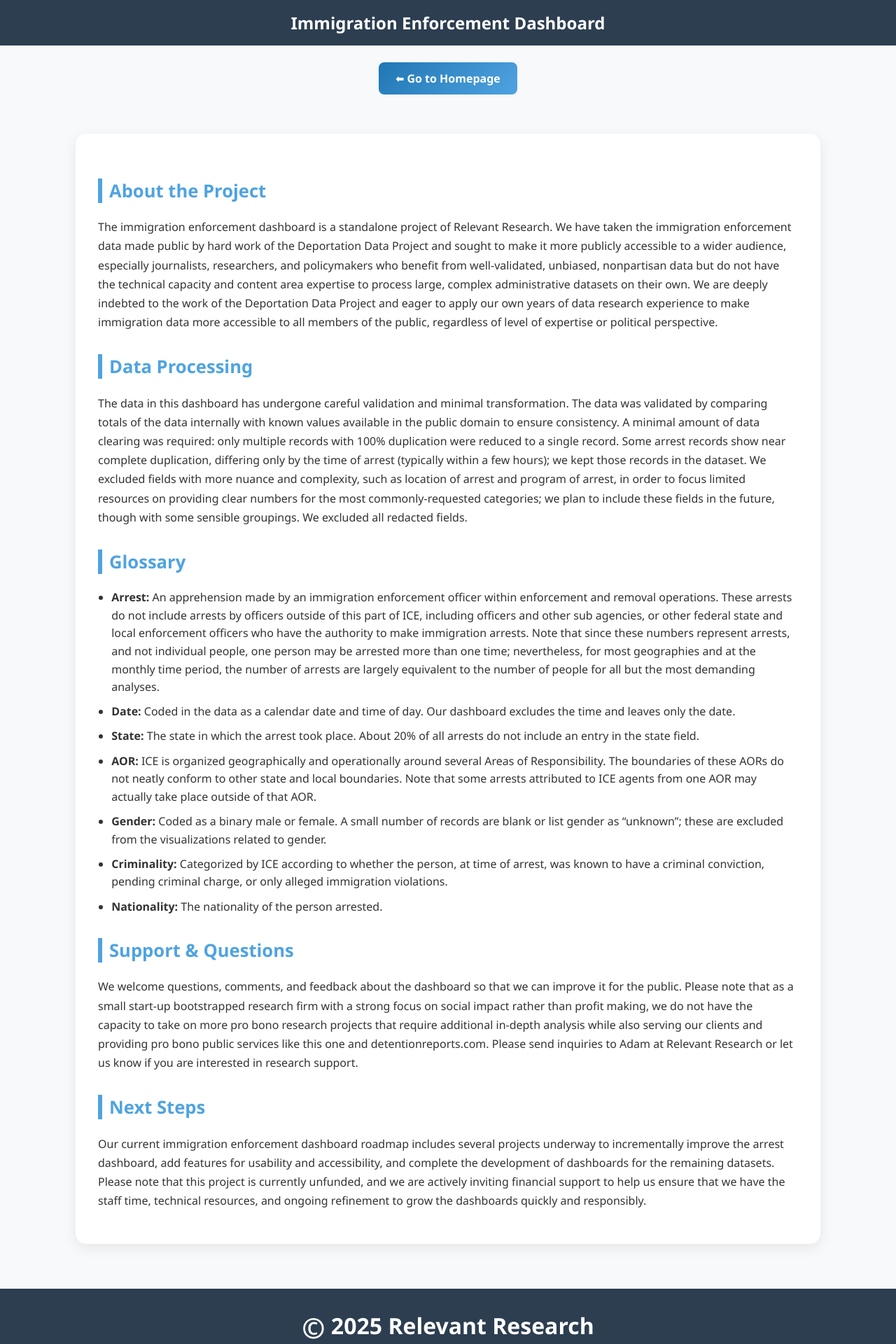
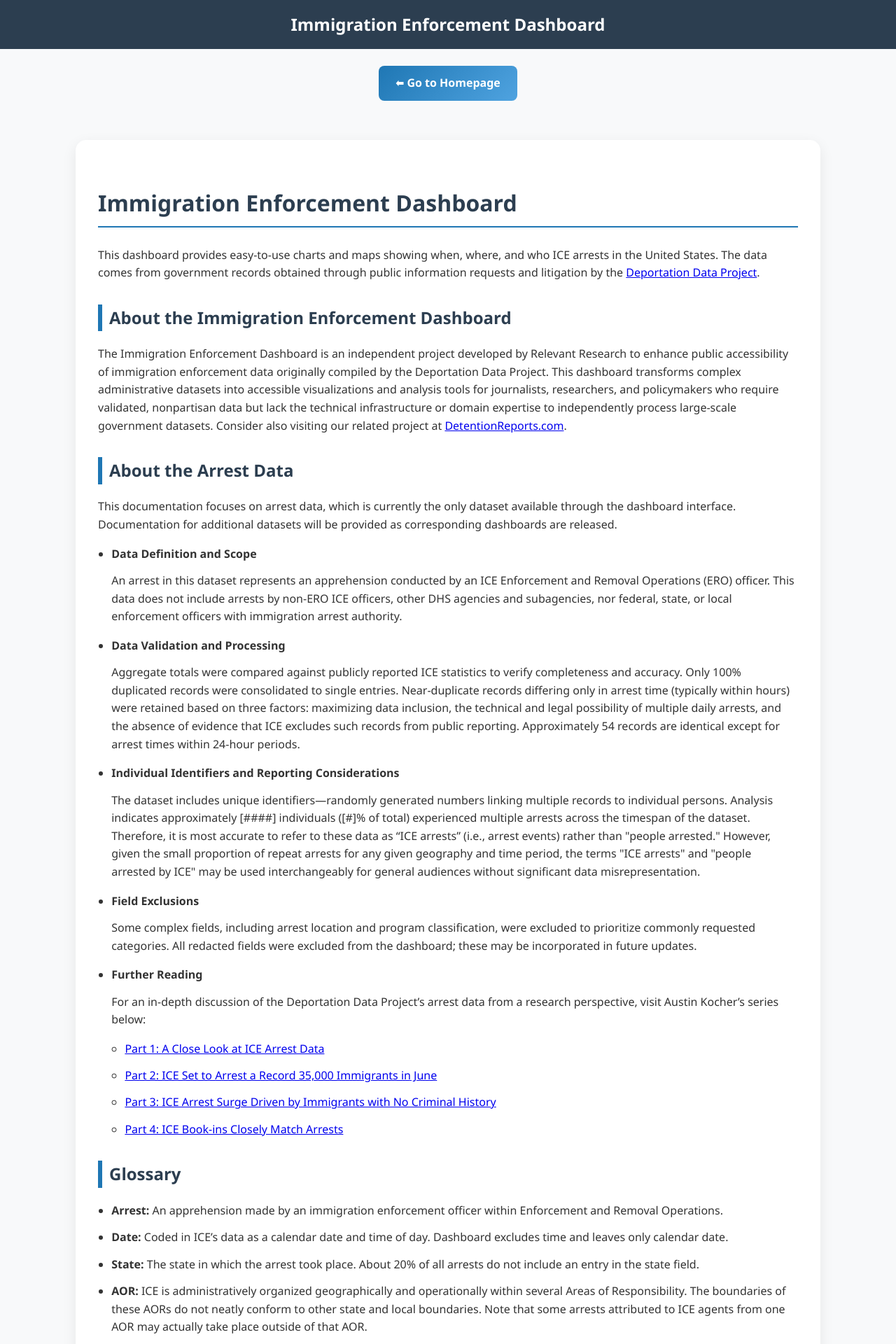
Before and after one commit to RelevantResearch/EnforcementDashboard, a Django app: page /documentation/ in a window 1280 px wide. Shown: the top 1920 px of the page at 70% size. Run offline with Django 5.2, Linux system fonts and the light colour scheme.

Commit message:
all files added

```diff
--- a/arrestdashboard/templates/arrestdashboard/documentation.html
+++ b/arrestdashboard/templates/arrestdashboard/documentation.html
@@ -11,6 +11,7 @@
       padding: 0;
       background-color: #f8f9fa;
       color: #333;
+      line-height: 1.6;
     }
 
     header {
@@ -55,27 +56,33 @@
       box-shadow: 0 6px 20px rgba(0, 0, 0, 0.08);
     }
 
+    #start-here h1, #start-here h2, #start-here h3 {
+      color: #2c3e50;
+      margin-top: 2rem;
+    }
+
+    #start-here h1 {
+      font-size: 2rem;
+      border-bottom: 2px solid #1F77B4;
+      padding-bottom: 0.5rem;
+    }
+
     #start-here h2 {
-      margin-top: 2rem;
-      font-size: 1.6rem;
-      color: #4FA3E0;
-      border-left: 6px solid #4FA3E0;
+      font-size: 1.5rem;
+      border-left: 6px solid #1F77B4;
       padding-left: 10px;
     }
 
-    #start-here p {
-      line-height: 1.7;
+    #start-here p, #start-here ul, #start-here li {
       margin-top: 0.8rem;
     }
 
     #start-here ul {
-      margin-top: 1rem;
       padding-left: 1.2rem;
     }
 
     #start-here ul li {
       margin-bottom: 0.6rem;
-      line-height: 1.6;
     }
   </style>
 </head>
@@ -92,67 +99,106 @@
 
   <!-- Start Here Section -->
   <section id="start-here">
-    <h2>About the Project</h2>
+    <h1>Immigration Enforcement Dashboard</h1>
     <p>
-      The immigration enforcement dashboard is a standalone project of Relevant Research.
-      We have taken the immigration enforcement data made public by hard work of the Deportation Data Project
-      and sought to make it more publicly accessible to a wider audience, especially journalists, researchers,
-      and policymakers who benefit from well-validated, unbiased, nonpartisan data but do not have the technical
-      capacity and content area expertise to process large, complex administrative datasets on their own.
-      We are deeply indebted to the work of the Deportation Data Project and eager to apply our own years
-      of data research experience to make immigration data more accessible to all members of the public,
-      regardless of level of expertise or political perspective.
+      This dashboard provides easy-to-use charts and maps showing when, where, and who ICE arrests in the United States.
+      The data comes from government records obtained through public information requests and litigation by the
+      <a href="https://deportationdata.org/" target="_blank">Deportation Data Project</a>.
     </p>
 
-    <h2>Data Processing</h2>
+    <h2>About the Immigration Enforcement Dashboard</h2>
     <p>
-      The data in this dashboard has undergone careful validation and minimal transformation.
-      The data was validated by comparing totals of the data internally with known values available
-      in the public domain to ensure consistency. A minimal amount of data clearing was required:
-      only multiple records with 100% duplication were reduced to a single record. Some arrest records
-      show near complete duplication, differing only by the time of arrest (typically within a few hours);
-      we kept those records in the dataset. We excluded fields with more nuance and complexity, such as
-      location of arrest and program of arrest, in order to focus limited resources on providing clear
-      numbers for the most commonly-requested categories; we plan to include these fields in the future,
-      though with some sensible groupings. We excluded all redacted fields.
+      The Immigration Enforcement Dashboard is an independent project developed by Relevant Research to enhance public accessibility of immigration enforcement data originally compiled by the Deportation Data Project.
+      This dashboard transforms complex administrative datasets into accessible visualizations and analysis tools for journalists, researchers, and policymakers who require validated, nonpartisan data but lack the technical infrastructure or domain expertise to independently process large-scale government datasets.
+      Consider also visiting our related project at <a href="https://detentionreports.com" target="_blank">DetentionReports.com</a>.
     </p>
+
+    <h2>About the Arrest Data</h2>
+    <p>
+      This documentation focuses on arrest data, which is currently the only dataset available through the dashboard interface. Documentation for additional datasets will be provided as corresponding dashboards are released.
+    </p>
+    <ul>
+      <li><strong>Data Definition and Scope</strong>
+        <p>
+          An arrest in this dataset represents an apprehension conducted by an ICE Enforcement and Removal Operations (ERO) officer.
+          This data does not include arrests by non-ERO ICE officers, other DHS agencies and subagencies, nor federal, state, or local enforcement officers with immigration arrest authority.
+        </p>
+      </li>
+
+      <li><strong>Data Validation and Processing</strong>
+        <p>
+          Aggregate totals were compared against publicly reported ICE statistics to verify completeness and accuracy. Only 100% duplicated records were consolidated to single entries. Near-duplicate records differing only in arrest time (typically within hours) were retained based on three factors: maximizing data inclusion, the technical and legal possibility of multiple daily arrests, and the absence of evidence that ICE excludes such records from public reporting. Approximately 54 records are identical except for arrest times within 24-hour periods.
+        </p>
+      </li>
+
+      <li><strong>Individual Identifiers and Reporting Considerations</strong>
+        <p>
+          The dataset includes unique identifiers—randomly generated numbers linking multiple records to individual persons. Analysis indicates approximately [####] individuals ([#]% of total) experienced multiple arrests across the timespan of the dataset. Therefore, it is most accurate to refer to these data as “ICE arrests” (i.e., arrest events) rather than "people arrested." However, given the small proportion of repeat arrests for any given geography and time period, the terms "ICE arrests" and "people arrested by ICE" may be used interchangeably for general audiences without significant data misrepresentation.
+        </p>
+      </li>
+
+      <li><strong>Field Exclusions</strong>
+        <p>
+          Some complex fields, including arrest location and program classification, were excluded to prioritize commonly requested categories. All redacted fields were excluded from the dashboard; these may be incorporated in future updates.
+        </p>
+      </li>
+
+      <li><strong>Further Reading</strong>
+        <p>
+          For an in-depth discussion of the Deportation Data Project’s arrest data from a research perspective, visit Austin Kocher’s series below:
+          <ul>
+            <li><a href="https://austinkocher.substack.com/p/a-close-look-at-ice-arrest-data-from" target="_blank">Part 1: A Close Look at ICE Arrest Data</a></li>
+            <li><a href="https://austinkocher.substack.com/p/ice-set-to-arrest-a-record-35000" target="_blank">Part 2: ICE Set to Arrest a Record 35,000 Immigrants in June</a></li>
+            <li><a href="https://austinkocher.substack.com/p/ice-arrest-surge-in-may-and-june" target="_blank">Part 3: ICE Arrest Surge Driven by Immigrants with No Criminal History</a></li>
+            <li><a href="https://austinkocher.substack.com/p/ice-book-ins-closely-match-immigration" target="_blank">Part 4: ICE Book-ins Closely Match Arrests</a></li>
+          </ul>
+        </p>
+      </li>
+    </ul>
+
 
     <h2>Glossary</h2>
     <ul>
-      <li><strong>Arrest:</strong> An apprehension made by an immigration enforcement officer within enforcement and removal operations. These arrests do not include arrests by officers outside of this part of ICE, including officers and other sub agencies, or other federal state and local enforcement officers who have the authority to make immigration arrests. Note that since these numbers represent arrests, and not individual people, one person may be arrested more than one time; nevertheless, for most geographies and at the monthly time period, the number of arrests are largely equivalent to the number of people for all but the most demanding analyses.</li>
-      <li><strong>Date:</strong> Coded in the data as a calendar date and time of day. Our dashboard excludes the time and leaves only the date.</li>
+      <li><strong>Arrest:</strong> An apprehension made by an immigration enforcement officer within Enforcement and Removal Operations. </li>
+      <li><strong>Date:</strong> Coded in ICE’s data as a calendar date and time of day. Dashboard excludes time and leaves only calendar date.</li>
       <li><strong>State:</strong> The state in which the arrest took place. About 20% of all arrests do not include an entry in the state field.</li>
-      <li><strong>AOR:</strong> ICE is organized geographically and operationally around several Areas of Responsibility. The boundaries of these AORs do not neatly conform to other state and local boundaries. Note that some arrests attributed to ICE agents from one AOR may actually take place outside of that AOR.</li>
-      <li><strong>Gender:</strong> Coded as a binary male or female. A small number of records are blank or list gender as “unknown”; these are excluded from the visualizations related to gender.</li>
-      <li><strong>Criminality:</strong> Categorized by ICE according to whether the person, at time of arrest, was known to have a criminal conviction, pending criminal charge, or only alleged immigration violations.</li>
-      <li><strong>Nationality:</strong> The nationality of the person arrested.</li>
+      <li><strong>AOR:</strong> ICE is administratively organized geographically and operationally within several Areas of Responsibility. The boundaries of these AORs do not neatly conform to other state and local boundaries. Note that some arrests attributed to ICE agents from one AOR may actually take place outside of that AOR.</li>
+      <li><strong>Gender:</strong> Coded as binary male or female. A small number of records are blank or list gender as “unknown”; these are excluded from the visualizations related to gender.</li>
+      <li><strong>Criminal History:</strong>  Categorized by ICE according to whether the person, at time of arrest, was known to have a criminal conviction, pending criminal charge, or alleged immigration violations (i.e., “other immigration violator”). Coded in ICE’s data as “Apprehension Criminality.”</li>
+      <li><strong>Citizenship:</strong> The citizenship of the person arrested. Coded as “Citizenship Country” in ICE’s data. Note that a person’s citizenship, nationality, and country of birth may not be identical.</li>
     </ul>
 
-    <h2>Support &amp; Questions</h2>
+    <h2>Dashboard Elements</h2>
+    <ul>
+      <li><strong>Total Arrests:</strong> Displays the complete count of arrest records in the dataset and the temporal range from earliest to latest recorded date. </li>
+      <li><strong>Filtering Options:</strong> Filter selections apply across all dashboard visualizations and summary statistics.</li>
+      <li><strong>Monthly Arrests (Bar Graph):</strong> Displays arrest totals by month according to active filters.</li>
+      <li><strong>Monthly Arrests (Line Graph):</strong> Presents monthly arrest trends with better ability to compare totals when composition (gender or criminal history) are displayed.</li>
+      <li><strong>Arrest Map:</strong> Geographic visualization based on the state field in source data. Excludes records with missing state entries (approximately 20% of total) and arrests occurring outside the 50 U.S. states (e.g., territories, international locations).</li>
+      <li><strong>Arrests by AOR:</strong> Shows arrest totals attributed to each ICE Area of Responsibility. AORs function as administrative divisions rather than strict jurisdictional boundaries; arrests may be attributed to AORs other than where they geographically occurred. AOR boundaries do not correspond neatly to state or local jurisdictional boundaries.</li>
+      <li><strong>Interactive Features:</strong> Bar charts and line graphs support user interaction: click-and-drag functionality enables temporal zooming, legend element selection isolates specific variables, and double-clicking resets visualizations to default view.</li>
+    </ul>
+
+    <h2>Support & Questions</h2>
     <p>
-      We welcome questions, comments, and feedback about the dashboard so that we can improve it for the public.
-      Please note that as a small start-up bootstrapped research firm with a strong focus on social impact rather than profit making,
-      we do not have the capacity to take on more pro bono research projects that require additional in-depth analysis
-      while also serving our clients and providing pro bono public services like this one and detentionreports.com.
-      Please send inquiries to Adam at Relevant Research or let us know if you are interested in research support.
+      We welcome user feedback, technical questions, and suggestions for dashboard improvements. Please note that Relevant Research operates with limited capacity and cannot accommodate requests for additional pro bono research or in-depth data analysis for individuals while also maintaining and improving this public dashboard for the entire public.<br>
+      For technical support or inquiries, contact <a href="mailto:adam@relevant-research.com">Adam at Relevant Research</a>.
     </p>
 
     <h2>Next Steps</h2>
-    <p>
-      Our current immigration enforcement dashboard roadmap includes several projects underway to incrementally improve the arrest dashboard,
-      add features for usability and accessibility, and complete the development of dashboards for the remaining datasets.
-      Please note that this project is currently unfunded, and we are actively inviting financial support to help us ensure that
-      we have the staff time, technical resources, and ongoing refinement to grow the dashboards quickly and responsibly.
-    </p>
+    <ul>
+      <li><strong>Current Development:</strong> We are actively maintaining and developing this dashboard, with updates to include incremental improvements to the arrest data interface, enhanced usability and accessibility features, and expansion to additional datasets from the source immigration enforcement data.</li>
+      <li><strong>Planned Features:</strong> Future releases will include dashboards for remaining datasets in the immigration enforcement data collection, improved data export functionality, a Spanish language option, and interface refinements based on user feedback.</li>
+      <li><strong>Timeline and Resources:</strong> Development timeline depends on available resources and funding. The project currently operates without dedicated funding, which affects the pace of feature development and dataset expansion. If you are interested in supporting the project, please let us know.</li>
+    </ul>
   </section>
 
   <!-- Footer -->
   <footer style="background: #2c3e50; color: #fff; text-align: center; padding: 2rem; margin-top: 4rem;">
-        <p style="font-size: 2rem; font-weight: bold; margin: 0; line-height: 1.2;">
-            <span style="font-size: 2.5rem; vertical-align: middle;">©</span>
+        <p style="font-size: 1rem; font-weight: bold; margin: 0; line-height: 1.2;">
+            <span style="font-size: 1rem; vertical-align: middle;">©</span>
             <span><a href="https://relevant-research.com" target="_blank" rel="noopener noreferrer" style="color:white; text-decoration: none;"> 2025 Relevant Research</a></span>
         </p>
-        <!-- <p><a href="{% url 'home' %}">Back to Top</a></p> -->
     </footer>
 </body>
 </html>
--- a/arrestdashboard/views.py
+++ b/arrestdashboard/views.py
@@ -133,7 +133,8 @@
                 plot_bgcolor='rgba(173, 216, 230, 0.15)',   # very light transparent blue
                 paper_bgcolor='rgba(173, 216, 230, 0.2)',
                 legend=dict(x=0.05,y=1,bgcolor='rgba(173,216,230,0.2)'),
-                margin=dict(l=40, r=40, t=80, b=40)
+                height=500,
+                margin=dict(l=20, r=20, t=40, b=20)
             )
             comp_df['bar_label'] = comp_df['count'].apply(lambda x: f"{x:,}")
             comp_df['percent_str'] = comp_df['percent'].apply(lambda x: f"{x:.1f}%")
@@ -175,13 +176,14 @@
                 legend=dict(x=0.05,y=1,bgcolor='rgba(173,216,230,0.2)'),
                 uniformtext_minsize=10,
                 uniformtext_mode='hide',
-                # height = 800,
+                height = 500,
                 plot_bgcolor='rgba(173, 216, 230, 0.15)',   # very light transparent blue
-                paper_bgcolor='rgba(173, 216, 230, 0.2)'   # even lighter for paper
+                paper_bgcolor='rgba(173, 216, 230, 0.2)',
+                margin=dict(l=20, r=20, t=40, b=20)   # even lighter for paper
 
             )
 ############################  Criminality Composition ##################################
-    elif selected_composition == "Criminality":
+    elif selected_composition == "Criminal History":
         comp_qs = qs.values('apprehension_criminality') \
                     .annotate(month=TruncMonth('apprehension_date')) \
                     .values('month', 'apprehension_criminality') \
@@ -210,7 +212,7 @@
                 markers=False,
                 category_orders={'apprehension_criminality':['1 Convicted Criminal','2 Pending Criminal Charges','3 Other Immigration Violator']},
                 labels={'month':'Year-Month','count':'Number of arrests','apprehension_criminality':'Criminality','percent':'% per month'},
-                title=f"Monthly Arrests by Criminality ({selected_state})",
+                title=f"Monthly Arrests by Criminal History ({selected_state})",
                 line_shape='spline'  # smooth line
             )
 
@@ -232,7 +234,8 @@
                 plot_bgcolor='rgba(173, 216, 230, 0.15)',   # very light transparent blue
                 paper_bgcolor='rgba(173, 216, 230, 0.2)',
                 legend=dict(x=0.05,y=1,bgcolor='rgba(173,216,230,0.2)'),
-                margin=dict(l=40, r=40, t=80, b=40)
+                height=500,
+                margin=dict(l=20, r=20, t=40, b=20)
             )
             # Bar chart with hover showing count + percentage
             fig_bar_month = px.bar(
@@ -252,7 +255,7 @@
                 },
                 category_orders={'apprehension_criminality':['1 Convicted Criminal','2 Pending Criminal Charges','3 Other Immigration Violator']},
                 labels={'month':'Year-Month','count':'Number of arrests','apprehension_criminality':'Criminality','percent_str':'% of monthly total'},
-                title=f"Monthly Arrests by Criminality ({selected_state})"
+                title=f"Monthly Arrests by Criminal History ({selected_state})"
             )
             fig_bar_month.update_layout(barmode='stack',
                                         xaxis=dict(
@@ -266,9 +269,10 @@
                                         legend=dict(x=0.05,y=1,bgcolor='rgba(173,216,230,0.2)'),
                                         uniformtext_minsize=10,
                                         uniformtext_mode='hide',
-                                        # height = 800,
+                                        height = 500,
                                         plot_bgcolor='rgba(173, 216, 230, 0.15)',   # very light transparent blue
-                                        paper_bgcolor='rgba(173, 216, 230, 0.2)'
+                                        paper_bgcolor='rgba(173, 216, 230, 0.2)',
+                                        margin=dict(l=20, r=20, t=40, b=20)
                                         )
 
     else:
@@ -286,7 +290,7 @@
         if not monthly_counts.empty:
             fig_line = px.line(monthly_counts, x='month', y='count', markers=False,color_discrete_sequence=['#4FA3E0'],
                                labels={'month':'Year-Month','count':'Number of arrests'},
-                            title=f"Monthly Arrests Over Time ({selected_state})")
+                            title=f"Monthly Arrests Line Graph ({selected_state})")
             fig_line.update_traces(
                 line=dict(width=4, shape='spline', smoothing=0.3),  # 0 = linear, 1 = very smooth
                 marker=dict(size=1)
@@ -320,7 +324,9 @@
                 plot_bgcolor='rgba(173, 216, 230, 0.15)',   # very light transparent blue
                 paper_bgcolor='rgba(173, 216, 230, 0.2)',
                 legend=dict(x=0.05,y=1,bgcolor='rgba(173,216,230,0.2)'),
-                margin=dict(l=40, r=40, t=80, b=40)
+                margin=dict(l=20, r=20, t=40, b=20),
+                height=500
+
             )
             monthly_counts['bar_label'] = monthly_counts['count'].apply(lambda x: f"{x:,}")
             fig_bar_month = px.bar(monthly_counts, x='month', y='count', text='bar_label',
@@ -331,7 +337,7 @@
                                 },
                                 color_discrete_sequence=['#4FA3E0'],
                                 labels={'month':'Year-Month','count':'Number of arrests'},
-                                title=f"Monthly Arrests Bar Chart ({selected_state})")
+                                title=f"Monthly Arrests Bar Graph ({selected_state})")
             fig_bar_month.update_layout(barmode='stack',
                                             xaxis=dict(
                                             tickformat='%b%Y',
@@ -345,8 +351,16 @@
                                             uniformtext_mode='hide',
                                             # height = 800,
                                             plot_bgcolor='rgba(173, 216, 230, 0.15)',   # very light transparent blue
-                                            paper_bgcolor='rgba(173, 216, 230, 0.2)'
+                                            paper_bgcolor='rgba(173, 216, 230, 0.2)',
+                                            autosize=True,
+                                            height=500,   # match container height
+                                            # width = 400,
+                                            margin=dict(l=20, r=20, t=40, b=20)
                                             )
+            # fig_bar_month.update_layout(
+            #                     xaxis=dict(automargin=True),
+            #                     yaxis=dict(automargin=True)
+            #                 )
 
     # Convert charts to HTML
     # chart_line = fig_line.to_html(full_html=False, include_plotlyjs='cdn',
@@ -633,8 +647,9 @@
                 textfont=dict(size=12, color=get_text_color(row['tier']))
             )
 
-        fig_map.update_layout(margin={"r": 0, "t": 50, "l": 0, "b": 0},
-                            legend_title_text="State Arrest Tiers")
+        fig_map.update_layout(margin=dict(l=0, r=0, t=40, b=0),
+                            legend_title_text="State Arrest Tiers",
+                            height=600)
 
         chart_map = fig_map.to_html(
             full_html=False,
@@ -678,7 +693,7 @@
         values='count',
         color='count',
         color_continuous_scale="Blues",
-        title="Arrests by AOR",
+        title="Arrests by ICE AOR",
         custom_data=['short_name', 'count_formatted','count', 'percent']  # for text/hover
     )
 
@@ -720,8 +735,9 @@
         )
 
         fig_aor.update_layout(
-            margin=dict(l=20, r=20, t=50, b=20),
+            margin=dict(l=20, r=20, t=40, b=20),
             paper_bgcolor='rgba(173, 216, 230, 0.2)',
+            height=500,
             uniformtext_minsize=10,
             uniformtext_mode="hide"
         )
@@ -739,7 +755,7 @@
     # --- Prepare dropdowns ---
     states = ['All'] + list(ArrestRecord.objects.values_list('apprehension_state', flat=True)
                            .distinct().order_by('apprehension_state'))
-    compositions = ['All', 'Gender', 'Criminality']  # Age Category removed
+    compositions = ['All', 'Gender', 'Criminal History']  # Age Category removed
     # age_groups = ['All', 'Minors', 'Early Adult', 'Middle Adult', 'Older Adults']
     age_groups = ['All',"Minors(0-17 years)","Early Adult(18-35 years)","Middle Adult(36-64 years)","Older Adults(65+ years)"]
     nationality_groups = ['All'] + list(
```
Also changed, not shown: arrestdashboard/models.py (+34 -17 lines), arrestdashboard/templates/arrestdashboard/dashboard.html (+33 -21 lines), arrestdashboard/migrations/0001_initial.py (deleted), arrestdashboard/migrations/0002_arrestrecord_age_arrestrecord_age_category.py (deleted), static/css/dashboard.css (line endings or trailing spaces).
